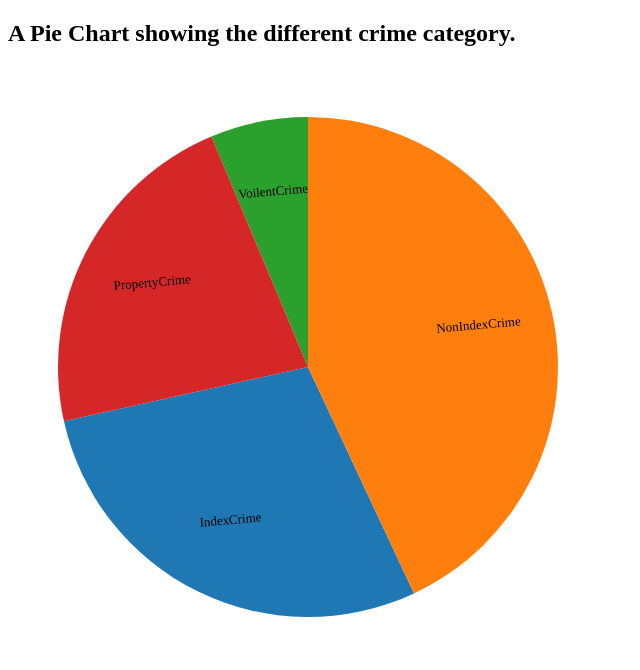
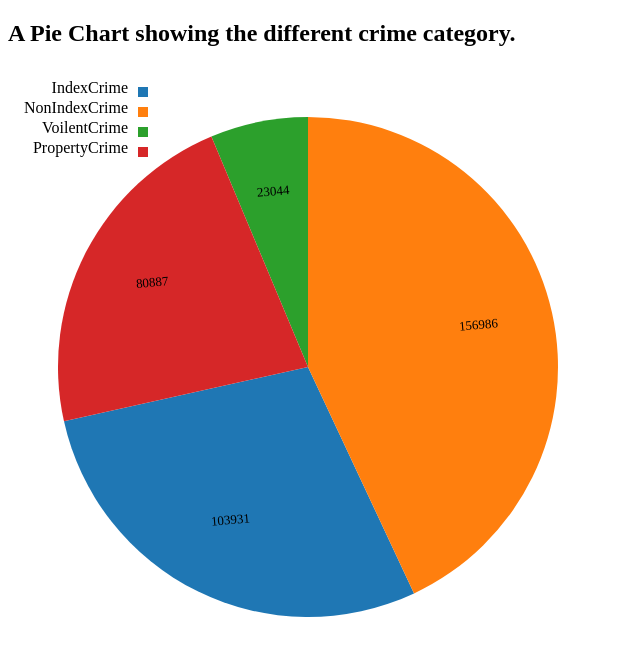
Before and after one commit to monikagoyat25/ChicagoCrimeDataAssignment, a plain HTML site: page D3ChartPlot/pie.html in a window 1280 px wide. Shown: the whole page, without its empty margins (0-640 px from the left). Drawn offline with nearby package versions, Linux system fonts and the light colour scheme; a web font is replaced by a local one.

Commit message:
legend added

```diff
--- a/D3ChartPlot/pie.html
+++ b/D3ChartPlot/pie.html
@@ -30,7 +30,7 @@
 
             var data = data;
             var vis = d3.select('#chart').append("svg:svg").data([data]).attr("width", w).attr("height", h).append("svg:g").attr("transform", "translate(" + r + "," + r + ")");
-
+            var xData = ["IndexCrime","NonIndexCrime","VoilentCrime","PropertyCrime"];
             var pie = d3.layout.pie().value(function (d) {
                 return d.Value;
             });
@@ -56,9 +56,31 @@
                 }
                 )
                 .attr("text-anchor", "middle")
-                .text(function (d, i) { return data[i].Category; })
+                .text(function (d, i) { return data[i].Value; })
                 .style("font-size", "13px") //To change the font
                 ;
+            var legend = vis.selectAll(".legend")
+                .data(xData.slice())
+                .enter().append("g")
+                .attr("class", "legend")
+                .attr("transform", function (d, i) { return "translate(-280," + i * 20 + ")"; });
+
+            legend.append("rect")
+                .attr("x", 110)
+                .attr("y",-280)
+                .attr("width", 10)
+                .attr("height", 10);
+
+            legend.select("rect").style("fill", function (d, i) {
+                return aColor(i);
+            });
+
+            legend.append("text")
+                .attr("x",100)
+                .attr("y",-280)
+                .attr("dy", ".35em")
+                .style("text-anchor", "end")
+                .text(function (d, i) { return xData[i]; });
         }
         d3.json("../data/piechartdata.json", function (error, data) {
             if (error) throw error;
```
